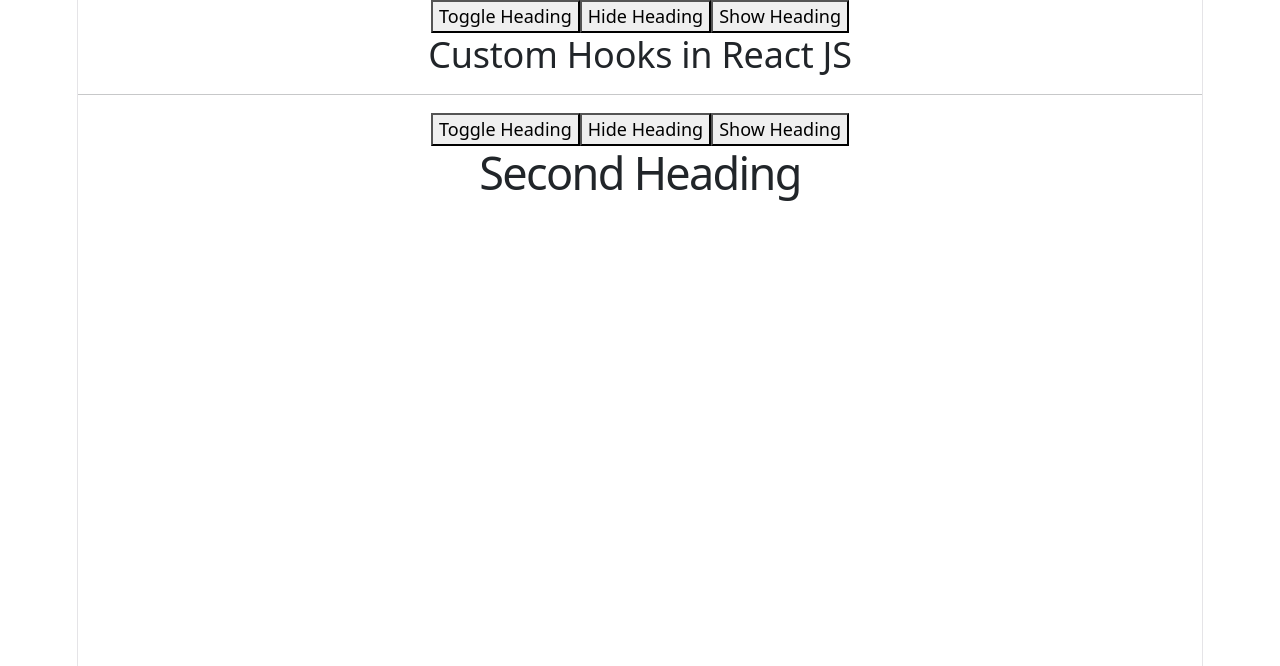
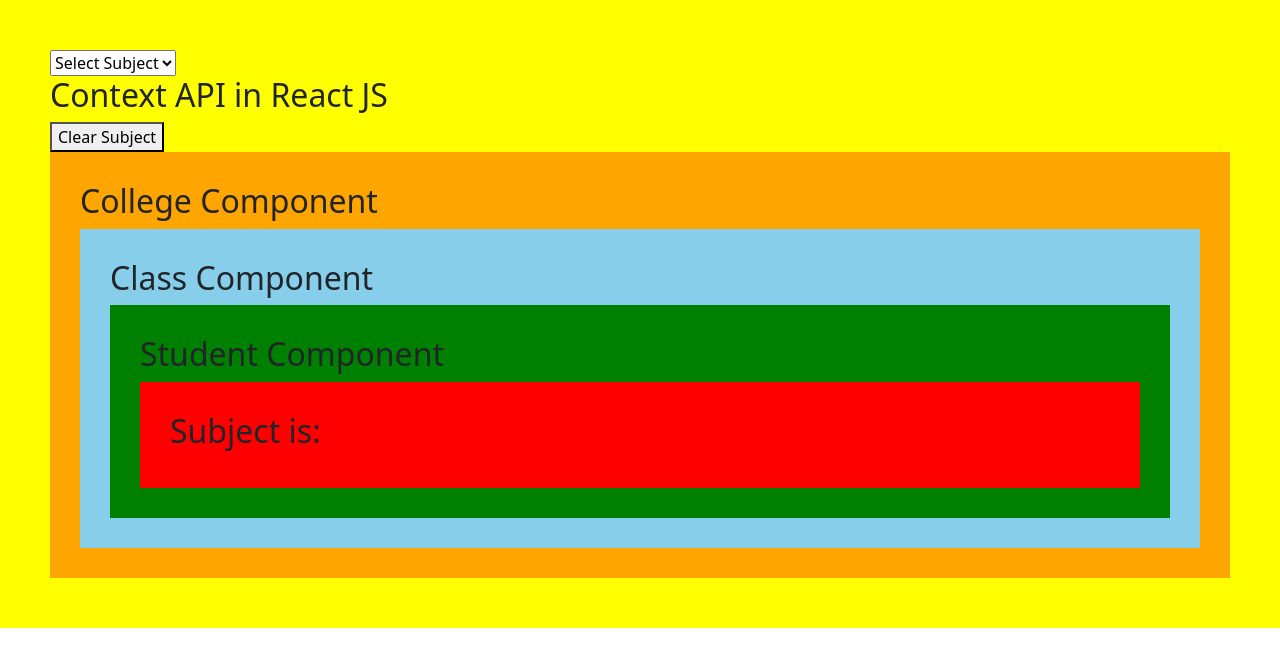
Before and after one commit to vivek2991/react-demo, a React (Vite) app: page / in a window 1280 px wide. Shown: the top 666 px of the page. Built offline with nearby package versions, Linux system fonts and the light colour scheme.

Commit message:
Context API in React JS- App-42, ClassComponent-42, Collge-42, ContextData-42, Student-42, Subject-42

```diff
--- a/src/App-42.jsx
+++ b/src/App-42.jsx
@@ -1,7 +1,25 @@
+import { useState } from "react"
+import College42 from "./College-42"
+import { SubjectContext } from "./ContextData-42"
+
 function App42() {
+
+    const [subject, setSubject] = useState('');
     return (
-        <div>
-            <h2></h2>
+        <div style={{ backgroundColor: 'yellow', padding: '50px' }}>
+            <SubjectContext.Provider value={subject}>
+
+            <select value={subject} onChange={(event)=>setSubject(event.target.value)}>
+                <option value="">Select Subject</option>
+                <option value="Maths">Maths</option>
+                <option value="English">English</option>
+                <option value="History">History</option>
+                <option value="Account">Account</option>
+            </select>
+                <h2>Context API in React JS</h2>
+                <button onClick={()=>setSubject('')}>Clear Subject</button>
+                <College42 />
+            </SubjectContext.Provider>
         </div>
     )
 }
--- /dev/null
+++ b/src/ClassComponent-42.jsx
@@ -0,0 +1,12 @@
+import Student42 from "./Student-42"
+
+function ClassComponent42() {
+    return (
+        <div style={{backgroundColor:'skyblue', padding:'30px'}}>
+            <h2>Class Component</h2>
+            <Student42 />
+        </div>
+    )
+}
+
+export default ClassComponent42
--- /dev/null
+++ b/src/College-42.jsx
@@ -0,0 +1,12 @@
+import ClassComponent42 from "./ClassComponent-42"
+
+function College42() {
+    return (
+        <div style={{backgroundColor:'orange', padding:'30px'}}>
+            <h2>College Component</h2>
+            <ClassComponent42 />
+        </div>
+    )
+}
+
+export default College42
--- /dev/null
+++ b/src/ContextData-42.jsx
@@ -0,0 +1,3 @@
+import { createContext } from "react"
+
+export const SubjectContext = createContext("Maths");
--- /dev/null
+++ b/src/Student-42.jsx
@@ -0,0 +1,12 @@
+import Subject42 from "./Subject-42"
+
+function Student42() {
+    return (
+        <div style={{backgroundColor:'green', padding:'30px'}}>
+            <h2>Student Component</h2>
+            <Subject42 />
+        </div>
+    )
+}
+
+export default Student42
--- /dev/null
+++ b/src/Subject-42.jsx
@@ -0,0 +1,14 @@
+import { useContext } from "react"
+import { SubjectContext } from "./ContextData-42"
+
+function Subject42() {
+
+    const subject = useContext(SubjectContext)
+    return (
+        <div style={{backgroundColor:'red', padding:'30px'}}>
+            <h2>Subject is: {subject}</h2>
+        </div>
+    )
+}
+
+export default Subject42
--- a/src/main.jsx
+++ b/src/main.jsx
@@ -1,6 +1,6 @@
 import { StrictMode } from 'react'
 import { createRoot } from 'react-dom/client'
-import './index.css'
+// import './index.css'
 import App from './App.jsx'
 import Header from "./Header.jsx"
 import App2 from './App-2.jsx'
@@ -182,10 +182,10 @@ createRoot(document.getElementById('root')).render(
     {/* <App40 /> */}
 
     {/* Custom Hooks in React JS */}
-    <App41 />
+    {/* <App41 /> */}
 
-    {/*  in React JS */}
-    {/* <App42 /> */}
+    {/* Context API in React JS */}
+    <App42 />
 
     {/*  in React JS */}
     {/* <App43 /> */}
```
